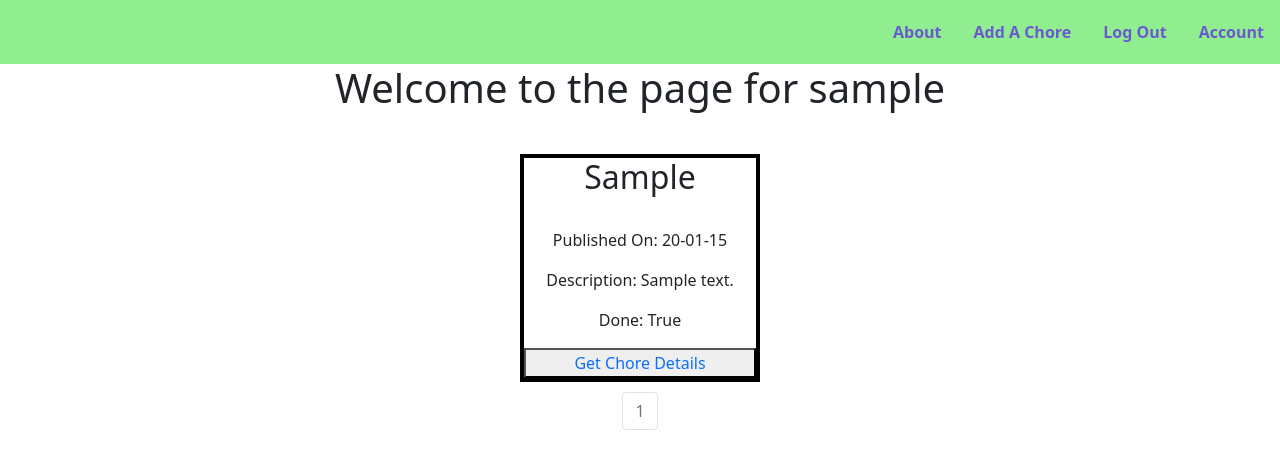
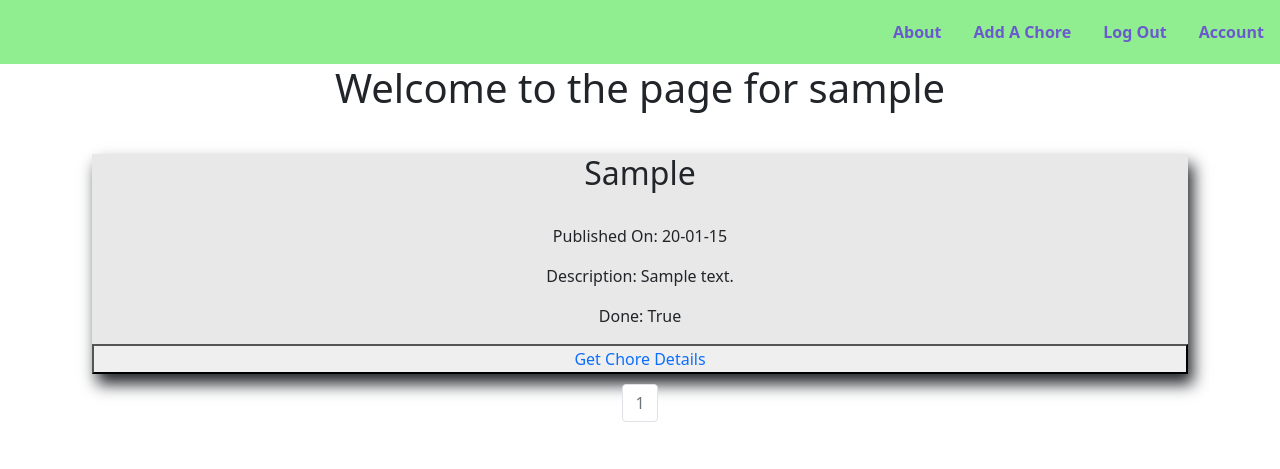
Before and after one commit to smclairecarden/chores-simplified, a Flask app: page /account in a window 1280 px wide. Shown: the top 469 px of the page. Run offline with Flask 2, Linux system fonts and the light colour scheme; a user stored in the database is signed in; tables that the repository leaves empty hold one stand-in row (values such as "Sample post").

Commit message:
style all chores page.

```diff
--- a/myapp/static/styles.css
+++ b/myapp/static/styles.css
@@ -49,7 +49,10 @@ a {
 .all-chores {
   display: flex;
   flex-direction: column;
-  border: .25rem solid black;
+  background-color: #E8E8E8;
+  box-shadow: 5px 10px 15px;
   margin: 10px;
-  width: 15rem;
+  flex-grow: 1;
+  flex-shrink: 1;
+  flex-basis: 0;
 }
--- a/myapp/templates/index.html
+++ b/myapp/templates/index.html
@@ -1,7 +1,6 @@
 {% extends "base.html" %}
 {% block content %}
     <div class="jumbotron">
-        <h1>The World's Chores</h1>
     </div>
     <div class="container">
         {% if current_user.is_authenticated %}
```
Also changed, not shown: myapp/templates/login.html (+9 -6 lines).
